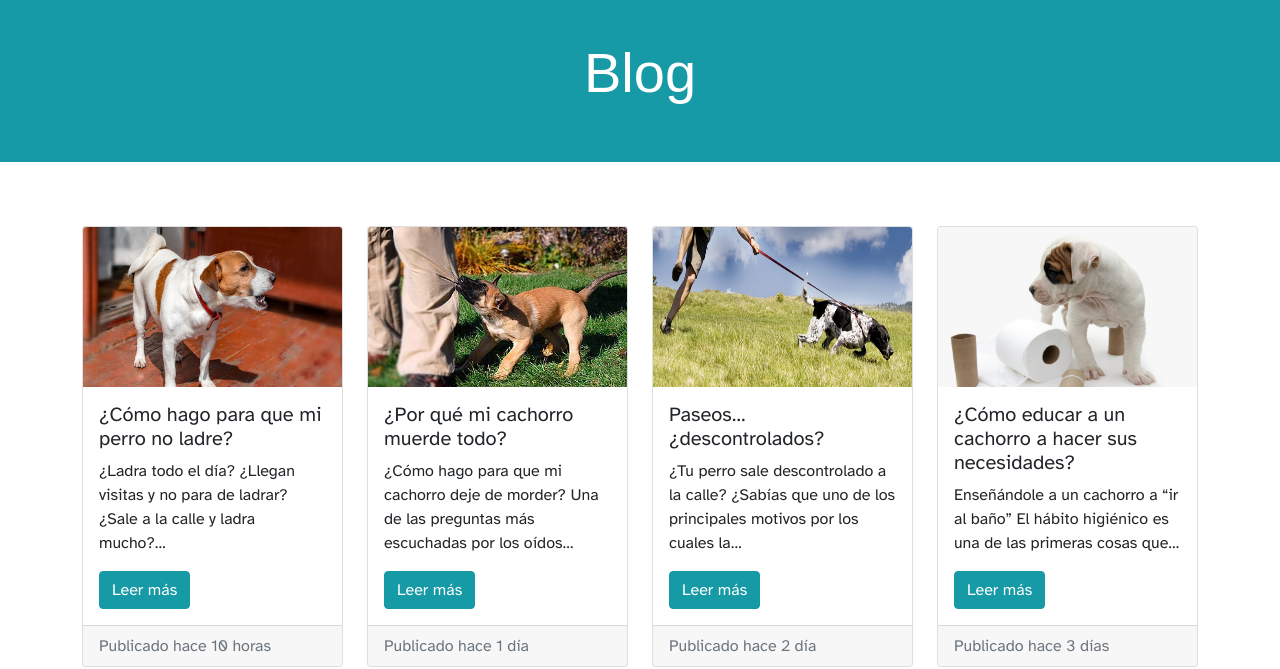
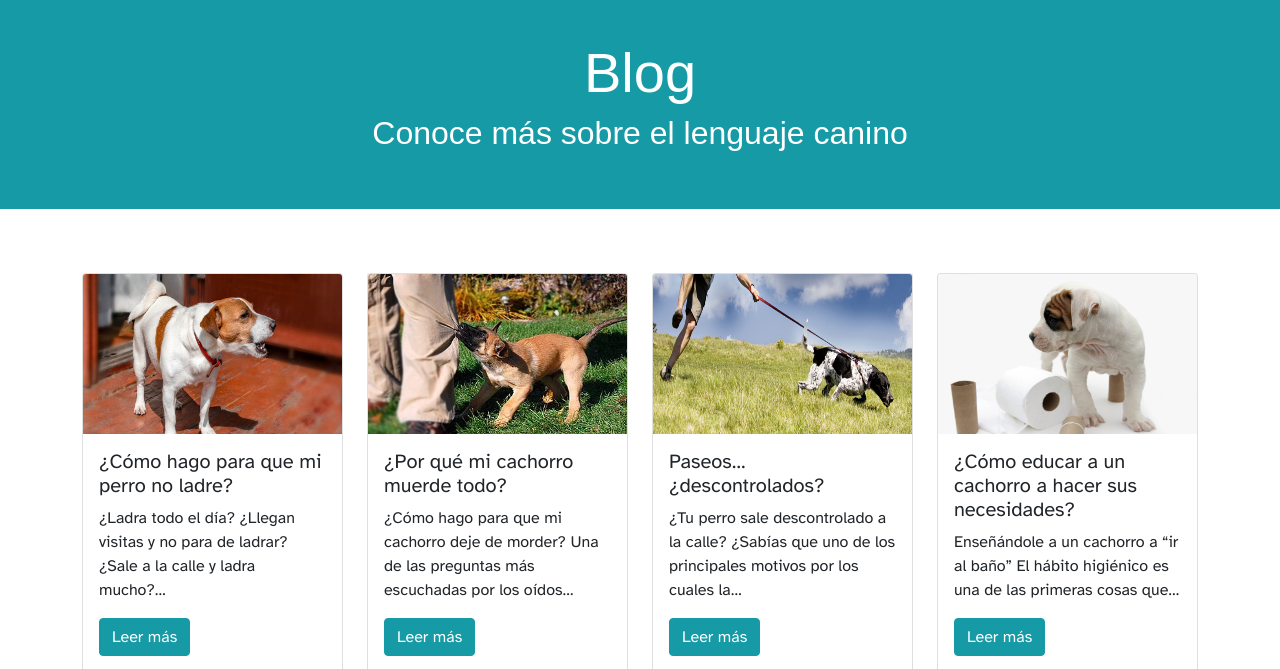
Before and after one commit to Naibelis/educacion-canina, a website: page pages/blog.html in a window 1280 px wide. Shown: the part 95-764 px from the top of the page. Drawn offline with nearby package versions, Linux system fonts and the light colour scheme; a web font is replaced by a local one.

Commit message:
anadido subtitulos al blog y contacto

```diff
--- a/pages/blog.html
+++ b/pages/blog.html
@@ -80,6 +80,9 @@
           <div class="col-12 my-5">
             <div>
               <h1 class="topBreadcrumb__title">Blog</h1>
+              <h2 class="topBreadcrumb__subtitle">
+                Conoce más sobre el lenguaje canino
+              </h2>
             </div>
           </div>
         </div>
```
Also changed, not shown: pages/contacto.html (+3 -0 lines).
